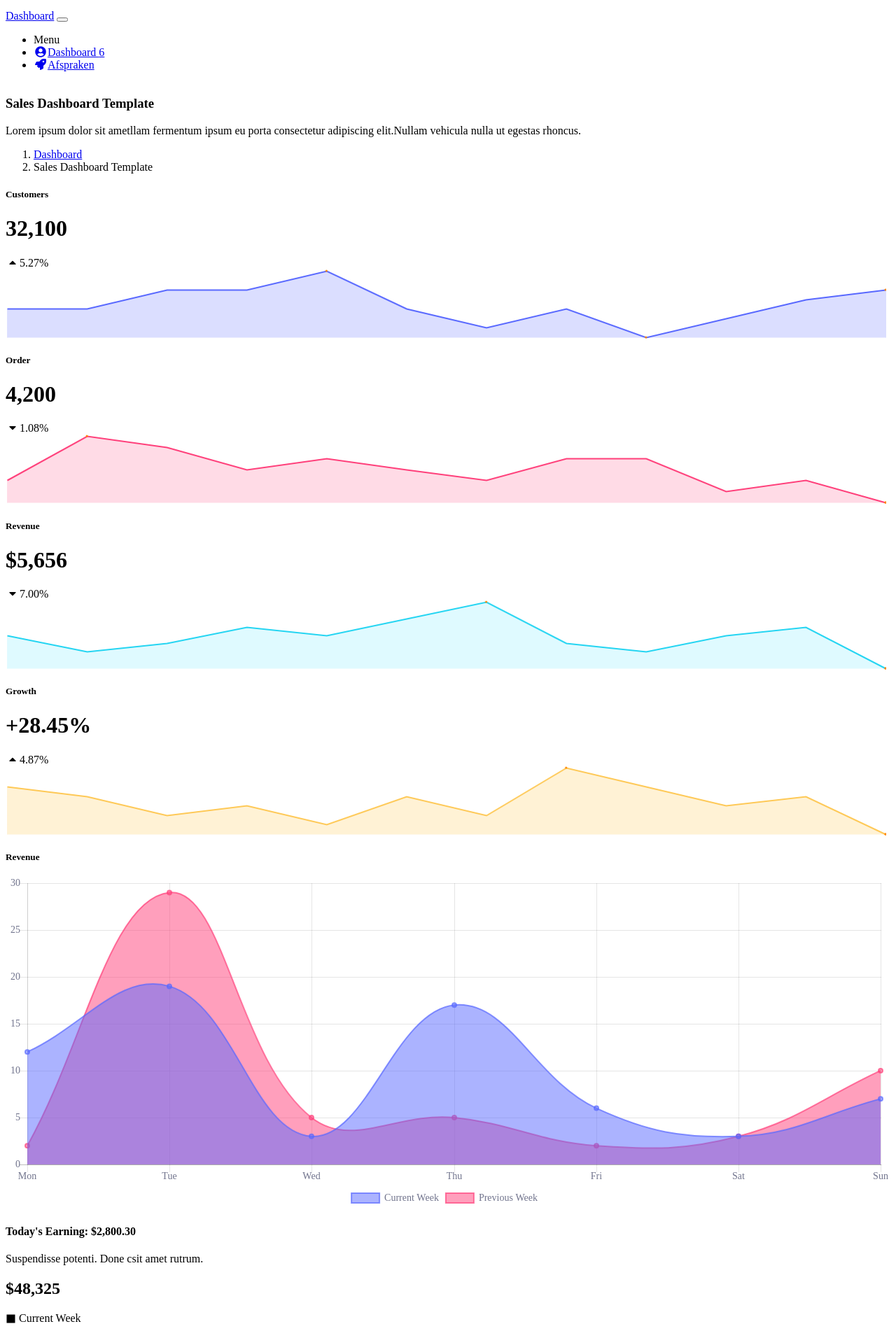
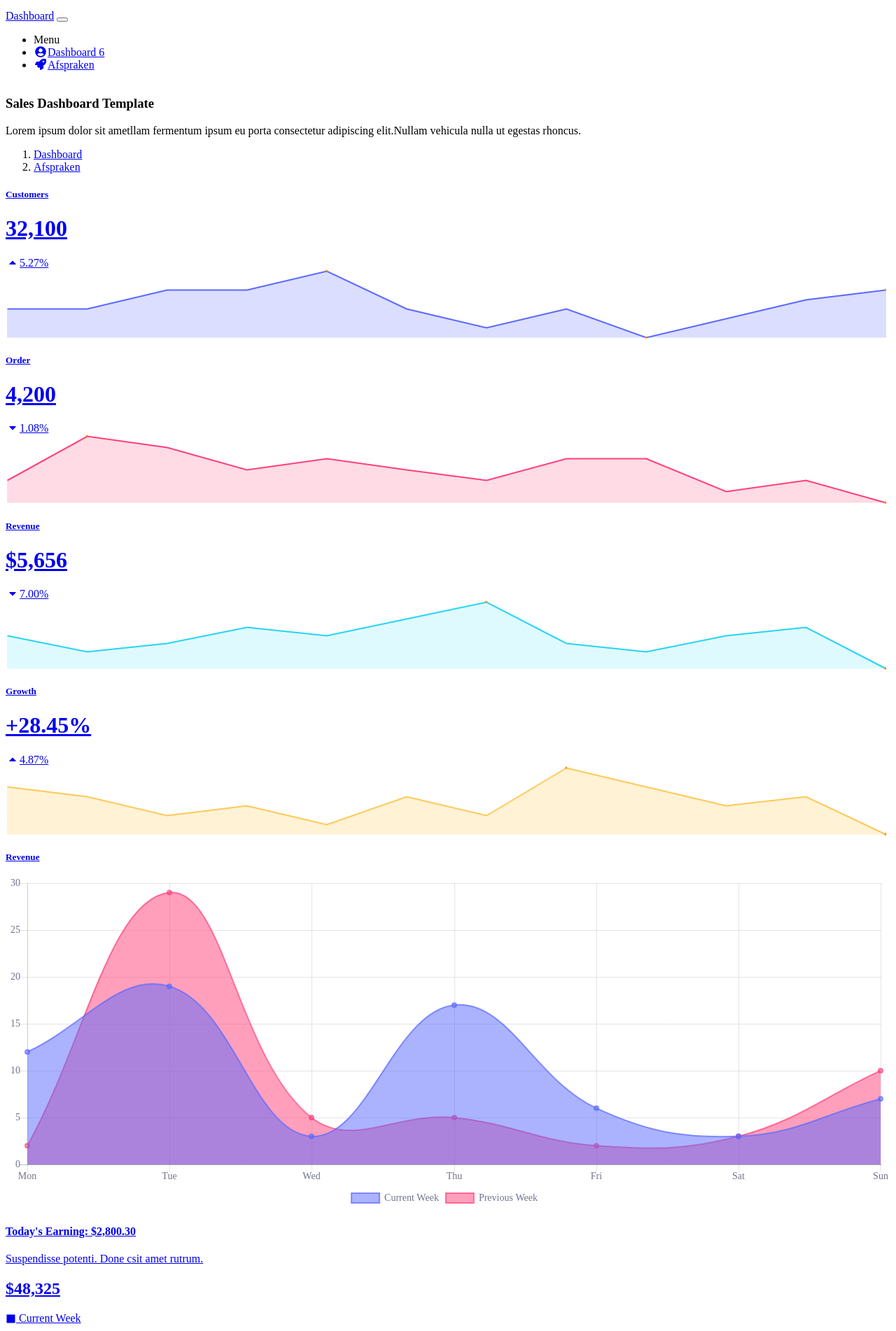
Before and after one commit to juliageirnaerdt/Website, a Symfony app: template templates/admin/dashboard.html.twig in a window 1280 px wide. Shown: the part 1943-3845 px from the top of the page at 70% size. Run offline with Twig, Linux system fonts and the light colour scheme; the template is opened without the code that fills it, so the values that code supplies are empty; some libraries are stand-ins or nearby versions.

Commit message:
Wat gecomment

```diff
--- a/src/Controller/AfsprakenController.php
+++ b/src/Controller/AfsprakenController.php
@@ -16,6 +16,7 @@ class AfsprakenController extends Controller
 	public function afspraken(Request $request)
 	{
 
+		//Opslaan in de database
 		$repository = $this->getDoctrine()->getRepository(Afspraak::class);
 		$afspraken = $repository->findAll();
 
--- a/src/Entity/Afspraak.php
+++ b/src/Entity/Afspraak.php
@@ -10,6 +10,9 @@ use Doctrine\ORM\Mapping as ORM;
  */
 class Afspraak
 {
+
+//Properties aanmaken met behulp van doctrine notaties
+
     /**
      * @ORM\Id()
      * @ORM\GeneratedValue()
--- a/src/Form/AfspraakType.php
+++ b/src/Form/AfspraakType.php
@@ -18,6 +18,7 @@ class AfspraakType extends AbstractType
             ->add('voornaam', TextType::class)
            	->add('achternaam', TextType::class)
            	->add('startdatum', DateTimeType::class)
+           	->add('einddatum', DateTimeType::class)
            	->add('behandeling', ChoiceType::class, array(
            		'choices' => array(
            			'Behandeling 1' => 'Behandeling1',
--- a/templates/admin/afspraken.html.twig
+++ b/templates/admin/afspraken.html.twig
@@ -13,7 +13,7 @@
             <div class="page-breadcrumb">
                 <nav aria-label="breadcrumb">
                     <ol class="breadcrumb">
-                        <li class="breadcrumb-item"><a href="#" class="breadcrumb-link">Dashboard</a></li>
+                        <li class="breadcrumb-item"><a href="http://127.0.0.1:8000/admin" class="breadcrumb-link">Dashboard</a></li>
                         <li class="breadcrumb-item active" aria-current="page">Afspraken</li>
                     </ol>
                 </nav>
@@ -46,7 +46,7 @@
                         <th scope="row">1</th>
                         <td>{{ afspraak.achternaam }}</td>
                         <td>{{ afspraak.voornaam }}</td>
-                        <td>{{ afspraak.startdatum|date('Y-m-d') }}</td>
+                        <td>{{ afspraak.startdatum|date('Y-m-d H:i') }}</td>
                         <td>{{ afspraak.behandeling }}</td>
                         <td>{{ afspraak.bevestiging }}</td>
                     </tr>
--- a/templates/admin/dashboard.html.twig
+++ b/templates/admin/dashboard.html.twig
@@ -13,7 +13,7 @@
                 <nav aria-label="breadcrumb">
                     <ol class="breadcrumb">
                         <li class="breadcrumb-item"><a href="#" class="breadcrumb-link">Dashboard</a></li>
-                        <li class="breadcrumb-item active" aria-current="page">Sales Dashboard Template</li>
+                        <li class="breadcrumb-item active" aria-current="page"><a href="http://127.0.0.1:8000/admin/afspraken" class="breadcrumb-link">Afspraken</li>
                     </ol>
                 </nav>
             </div>
```
Also changed, not shown: src/Controller/HomeController.php (+4 -4 lines).
